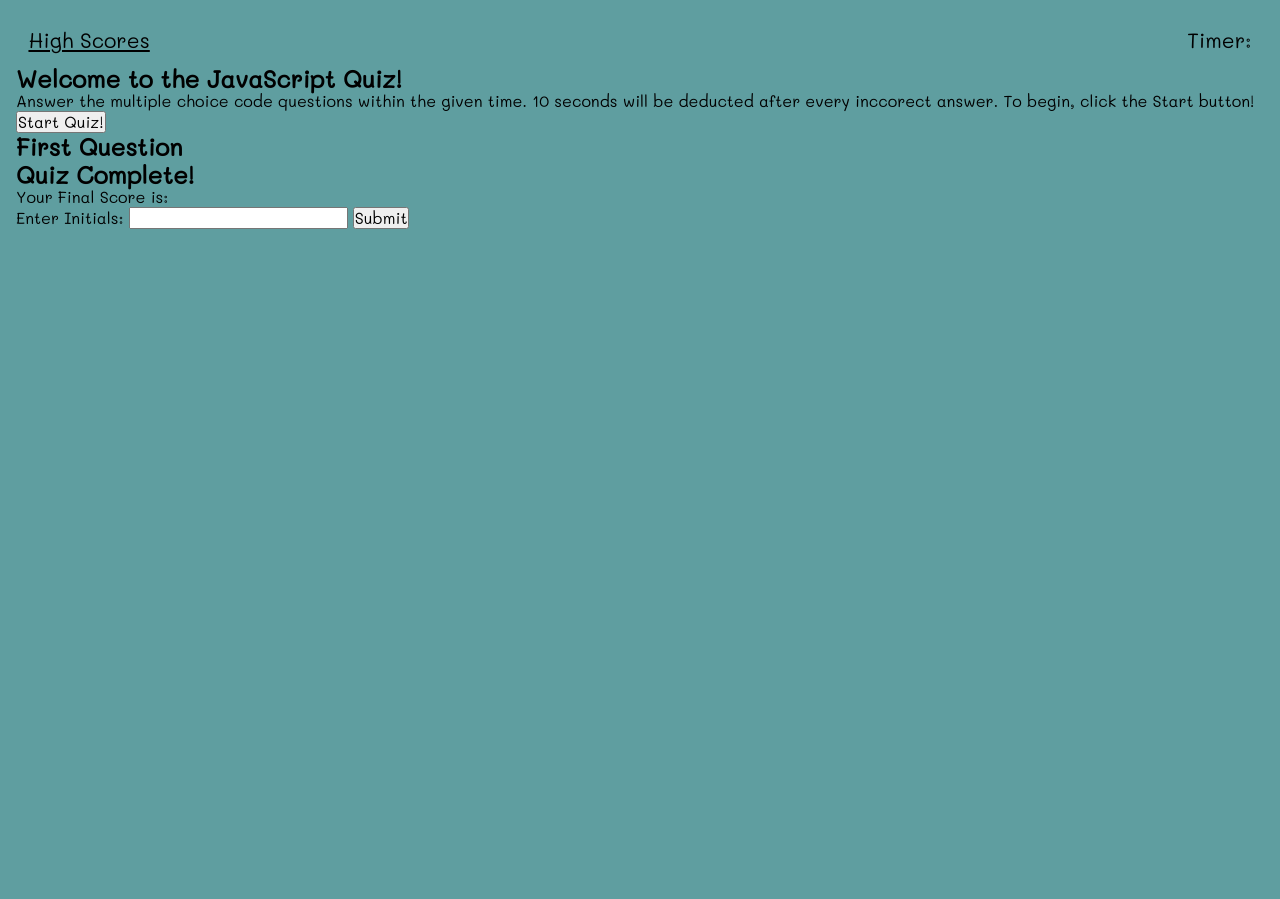
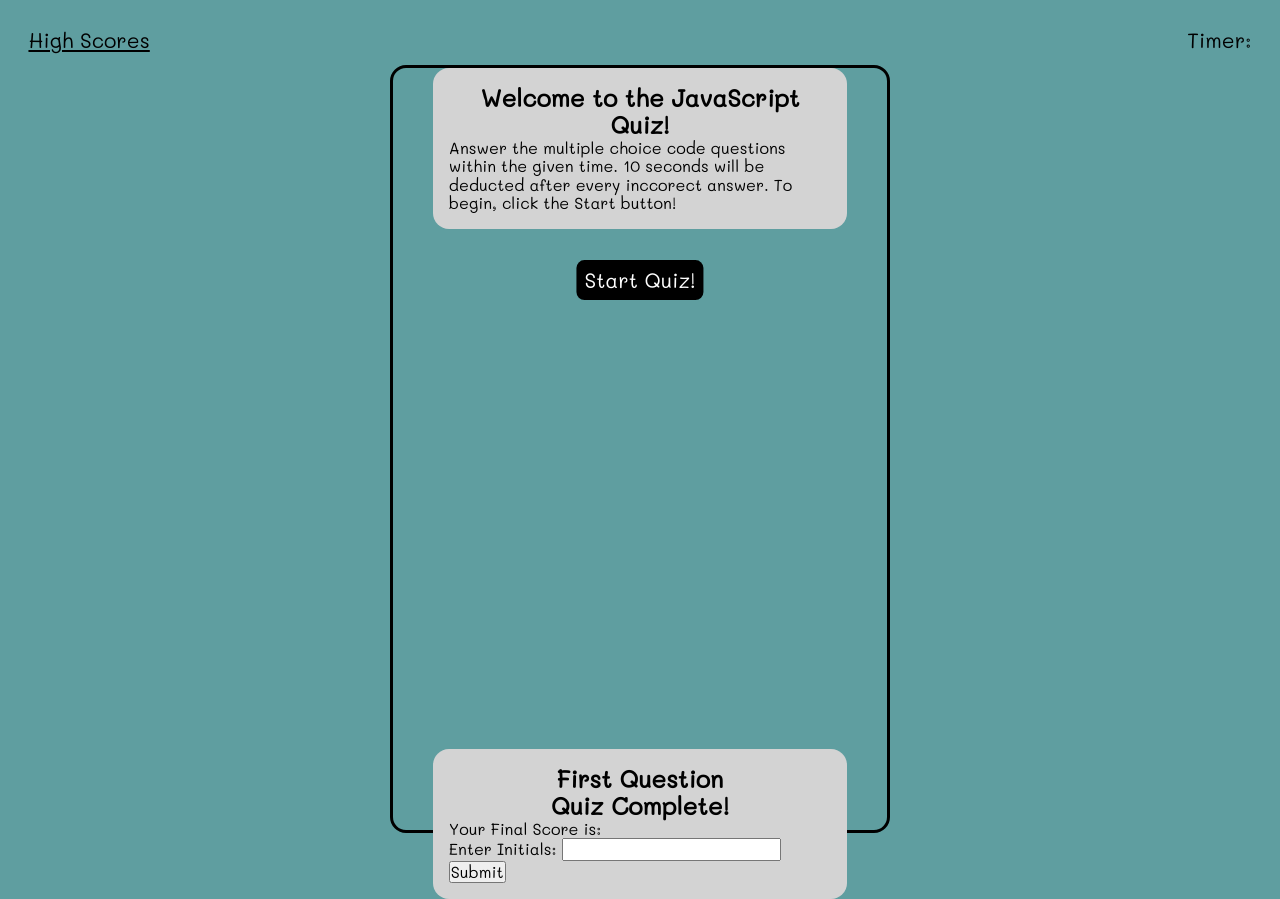
Before and after one commit to luksvrd/Coding-Quiz, a website built with Vite: page index.html in a window 1280 px wide. Before the commit the page ends 800 px from the top, so only its background shows below. Built offline with nearby package versions, Linux system fonts and the light colour scheme.

Commit message:
Add Inner box and quiz intro styles

```diff
--- a/src/style.css
+++ b/src/style.css
@@ -3,15 +3,13 @@
   margin: 0;
   padding: 0;
   box-sizing: border-box;
-
-  /* border: 1px solid blue; */
   font-family: Mali, cursive;
   color: black;
 }
 
 body {
   background-color: cadetblue;
-  overflow: hidden;
+  overflow: scroll;
 }
 
 /* MAIN Outter Box */
@@ -34,3 +32,61 @@ header {
 .top-bar p {
   float: right;
 }
+
+/* Inner Container Section */
+
+.inner-box {
+  /* background-color: aliceblue; */
+  height: 100%;
+  width: 40%;
+  margin: 0;
+  display: flex;
+  flex-direction: column;
+  justify-content: start;
+  align-self: center;
+  border: 3px solid black;
+  border-radius: 1rem;
+}
+
+/* Quiz Intro Section */
+
+h1, h2 {
+  text-align: center;
+}
+
+li {
+  list-style: none;
+  text-align: center;
+}
+
+#start-btn {
+  /* display: none; */
+  position: absolute;
+  top: 35%;
+  left: 50%;
+  transform: translate(-50%, -50%);
+  font-size: 1.3em;
+  font-weight: 500;
+  color: white;
+  padding: 8px;
+  outline: none;
+  border: none;
+  border-radius: .5rem;
+  background: black;
+  cursor: pointer;
+}
+
+
+.quiz-intro, main {
+  /* display: none; */
+  padding: 1rem;
+  margin-bottom: 65vh;
+  margin-left: 8%;
+  margin-right: 8%;
+  border-radius: 1rem;
+  background-color: lightgray;
+}
+
+.quiz-intro p {
+  text-align: left;
+}
```
